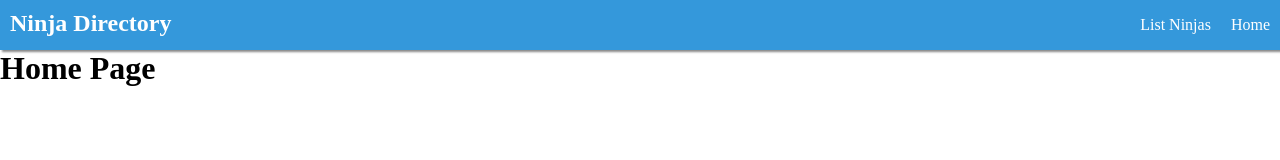
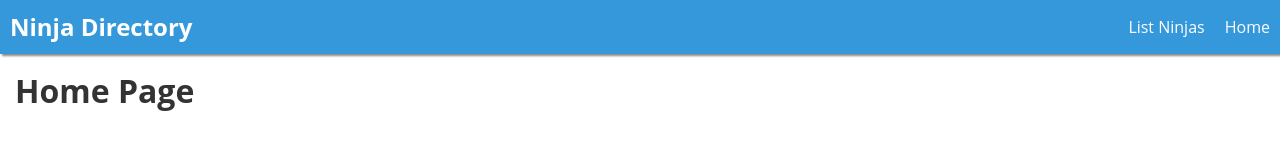
Before and after one commit to plopes20587/Directory-app, a plain HTML site: page index.html at #/home in a window 1280 px wide. Drawn offline with Linux system fonts and the light colour scheme.

Commit message:
Small changes to styles

```diff
--- a/content/css/style.css
+++ b/content/css/style.css
@@ -1,5 +1,6 @@
 body {
   margin: 0 auto;
+  font-family: 'Open Sans',sans-serif;
 }
 
 h1,h2,h3 {
@@ -12,6 +13,11 @@ li {
 
 a {
   text-decoration: none;
+}
+
+.home-container {
+  color: #333;
+  margin: 15px;
 }
 
 .menu-bar {
--- a/index.html
+++ b/index.html
@@ -2,8 +2,10 @@
 <html lang="en" ng-app="myNinjaApp"><!-- Ng-app is a directive -->
   <head>
     <meta charset="utf-8">
-    <title>Angular Basics</title>
+    <title>Ninja Directory</title>
+    <!--CSS Style sheets-->
     <link rel="stylesheet" href="content/css/style.css">
+    <!--Scripts-->
     <script src="app/lib/angular.min.js"></script>
     <script src="app/lib/angular-route.min.js"></script>
     <script src="app/app.js"></script>
--- a/views/home.html
+++ b/views/home.html
@@ -1 +1,3 @@
-<h1>Home Page</h1>
+<div class="home-container">
+  <h1>Home Page</h1>
+</div>
```
Also changed, not shown: app/app.js (line endings or trailing spaces).
